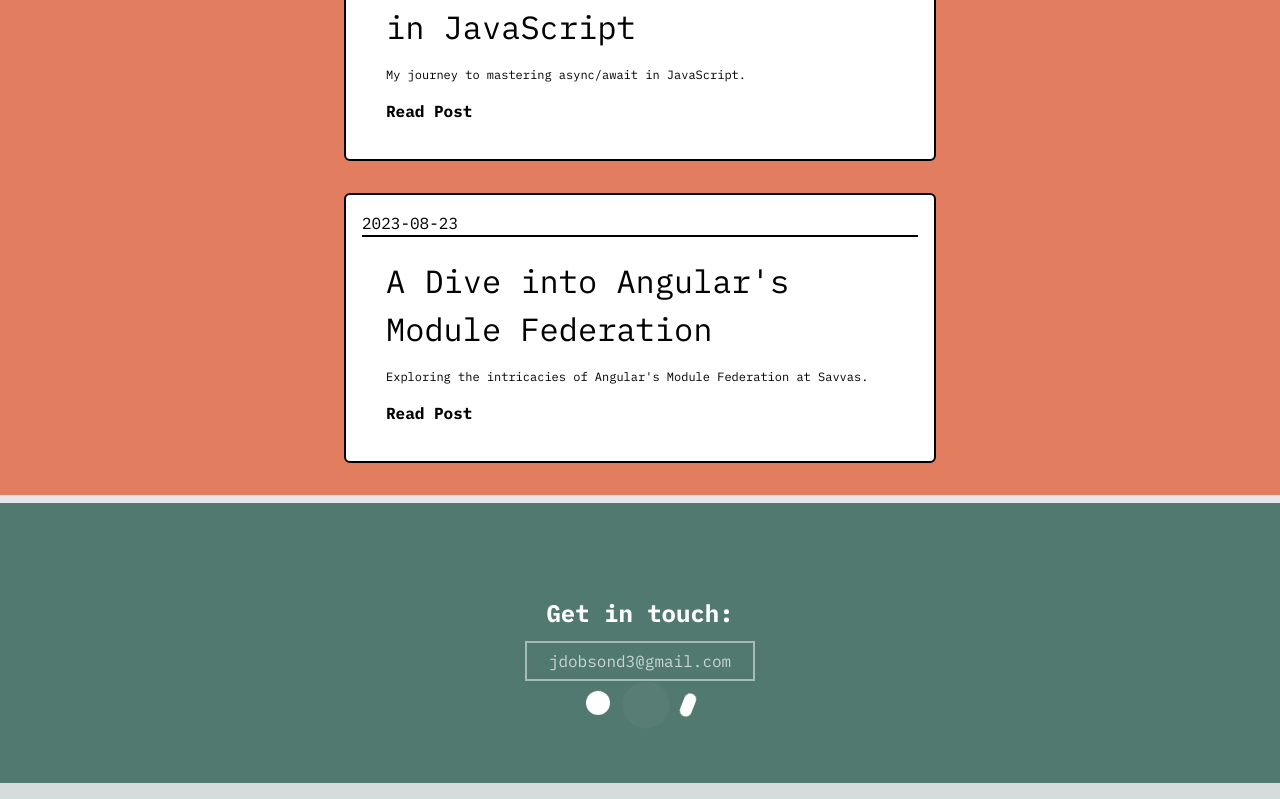
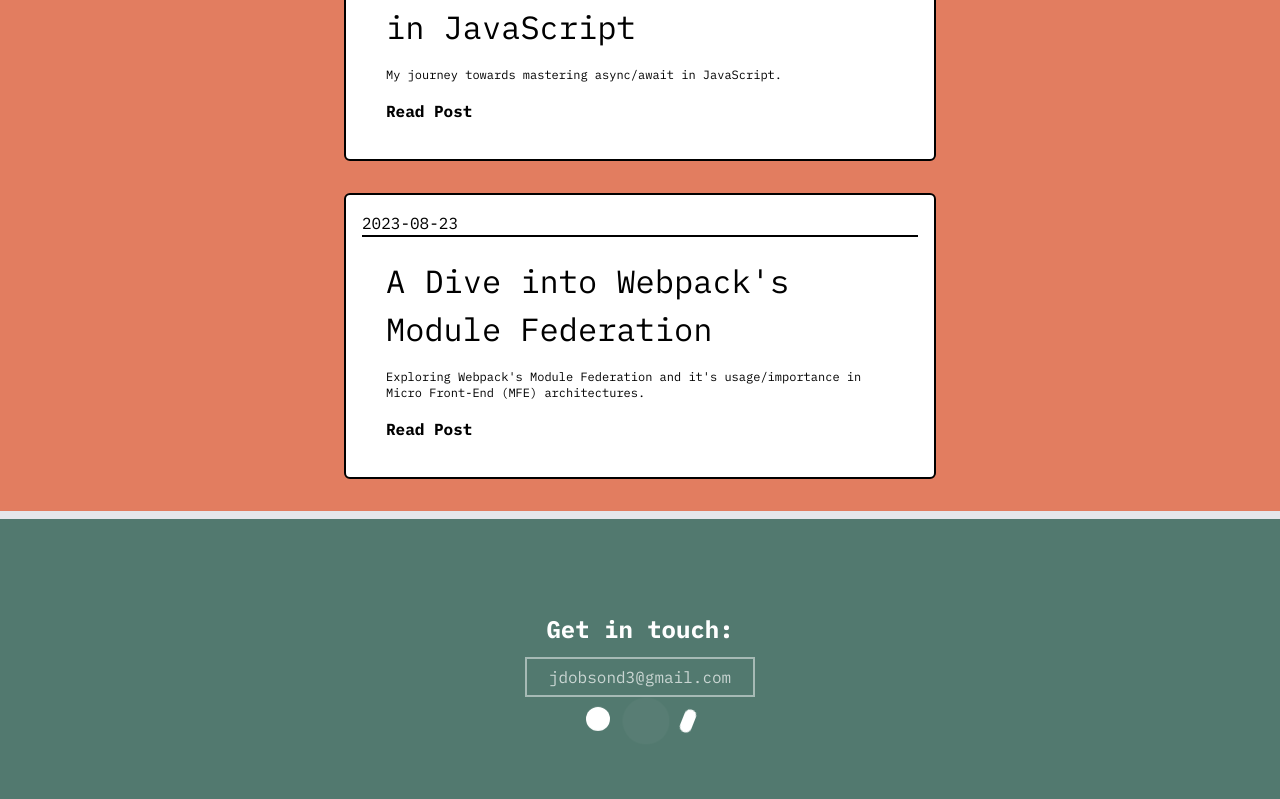
Before and after one commit to dobsonddev/dobsonddev-portfolio, a Next.js app: page / in a window 1280 px wide. Shown: the part 4469-5268 px from the top of the page. Built offline with nearby package versions, Linux system fonts and the light colour scheme.

Commit message:
Update blogData.ts

```diff
--- a/src/components/Blog/blogData.ts
+++ b/src/components/Blog/blogData.ts
@@ -46,9 +46,9 @@ const blogData: BlogPost[] = [
 
     {
         title: "Understanding Async/Await in JavaScript",
-        Introduction: "My journey to mastering async/await in JavaScript.",
+        Introduction: "My journey towards mastering async/await in JavaScript.",
         mainContent: `
-        <p class="text-base mb-4">Async/await in JavaScript can initially appear daunting. My journey to understanding and effectively utilizing this powerful feature was marked by various challenges and learning experiences across multiple projects.</p>
+        <p class="text-base mb-4">Async/await in JavaScript can initially appear daunting. My journey towards understanding and effectively utilizing this powerful feature was marked by various challenges and learning experiences across multiple projects.</p>
         <p class="text-base mb-4">In this post, I aim to demystify async/await, sharing not just my own experiences but also providing educational insights into how you can leverage this feature to write cleaner, more efficient asynchronous code.</p>
     `,
         imageUrl: "https://yourimageurl.com/async-await.jpg",
@@ -56,8 +56,8 @@ const blogData: BlogPost[] = [
     },
 
     {
-        title: "A Dive into Angular's Module Federation",
-        Introduction: "Exploring the intricacies of Angular's Module Federation at Savvas.",
+        title: "A Dive into Webpack's Module Federation",
+        Introduction: "Exploring Webpack's Module Federation and it's usage/importance in Micro Front-End (MFE) architectures.",
         mainContent: `
         <p class="text-base mb-4">At Savvas Learning Company, my engagement with Angular's Module Federation was both deep and insightful. Leveraging Webpack for our main platform, I discovered the power and flexibility of this approach.</p>
         <p class="text-base mb-4">This article shares my experiences and learning, offering a detailed understanding of Module Federation and how it can be applied to create scalable, maintainable, and efficient applications.</p>
@@ -66,6 +66,8 @@ const blogData: BlogPost[] = [
         publicationDate: "2023-08-23"
     },
 
+    //other topics to consider: Working in industrial environemtns, machine learning stuff, robotics stuff, stuff from other experineces and tying those expereinces to the blog posts.
+
 
 ];
 
```
